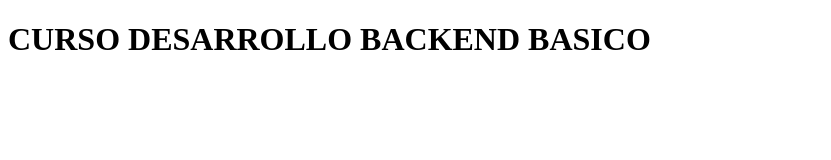
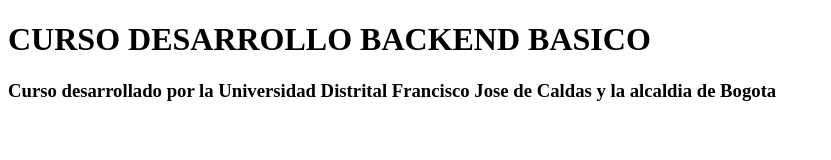
Before and after one commit to Milebend/Repository01, a plain HTML site: page index.html in a window 1280 px wide. Shown: the whole page, without its empty margins (0-831 px from the left). Drawn offline with Linux system fonts and the light colour scheme.

Commit message:
commit 3 in main

```diff
--- a/index.html
+++ b/index.html
@@ -8,6 +8,6 @@
 </head>
 <body>
     <H1>CURSO DESARROLLO BACKEND BASICO</H1>
-
+    <h3>Curso desarrollado por la Universidad Distrital Francisco Jose de Caldas y la alcaldia de Bogota</h3>
 </body>
 </html>
```
